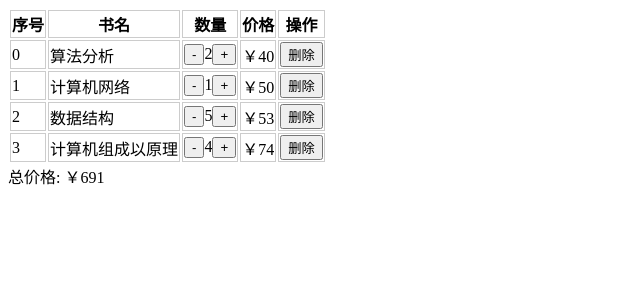
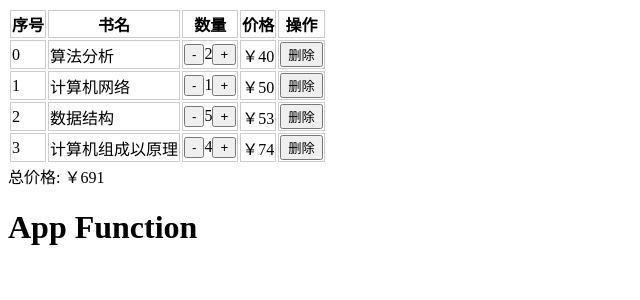
Before and after one commit to chenbin0702/reactStudy, a React (Create React App) app: page / in a window 1280 px wide. Shown: the top 300 px of the page, without its empty margins (0-640 px from the left). Built offline with nearby package versions, Linux system fonts and the light colour scheme.

Commit message:
react类组件和函数组件

```diff
--- a/src/App.jsx
+++ b/src/App.jsx
@@ -9,6 +9,7 @@ class App extends React.Component
       list:data
     }
   }
+
   getTable()
   {
     let {list}=this.state
--- a/src/Fn.jsx
+++ b/src/Fn.jsx
@@ -1 +1,6 @@
-// 函数shi
+// 函数式组件
+function Fn()
+{
+  return <h1> App Function</h1>
+}
+export default Fn
--- a/src/index.js
+++ b/src/index.js
@@ -1,5 +1,10 @@
 
 import ReactDOM from 'react-dom/client';
 import App from './App.jsx';
+import Fn from './Fn.jsx';
+
 const root=ReactDOM.createRoot(document.querySelector('#root'))
-root.render(<App/>)
+root.render(<div>
+  <App></App>
+  <Fn></Fn>
+</div>)
```
